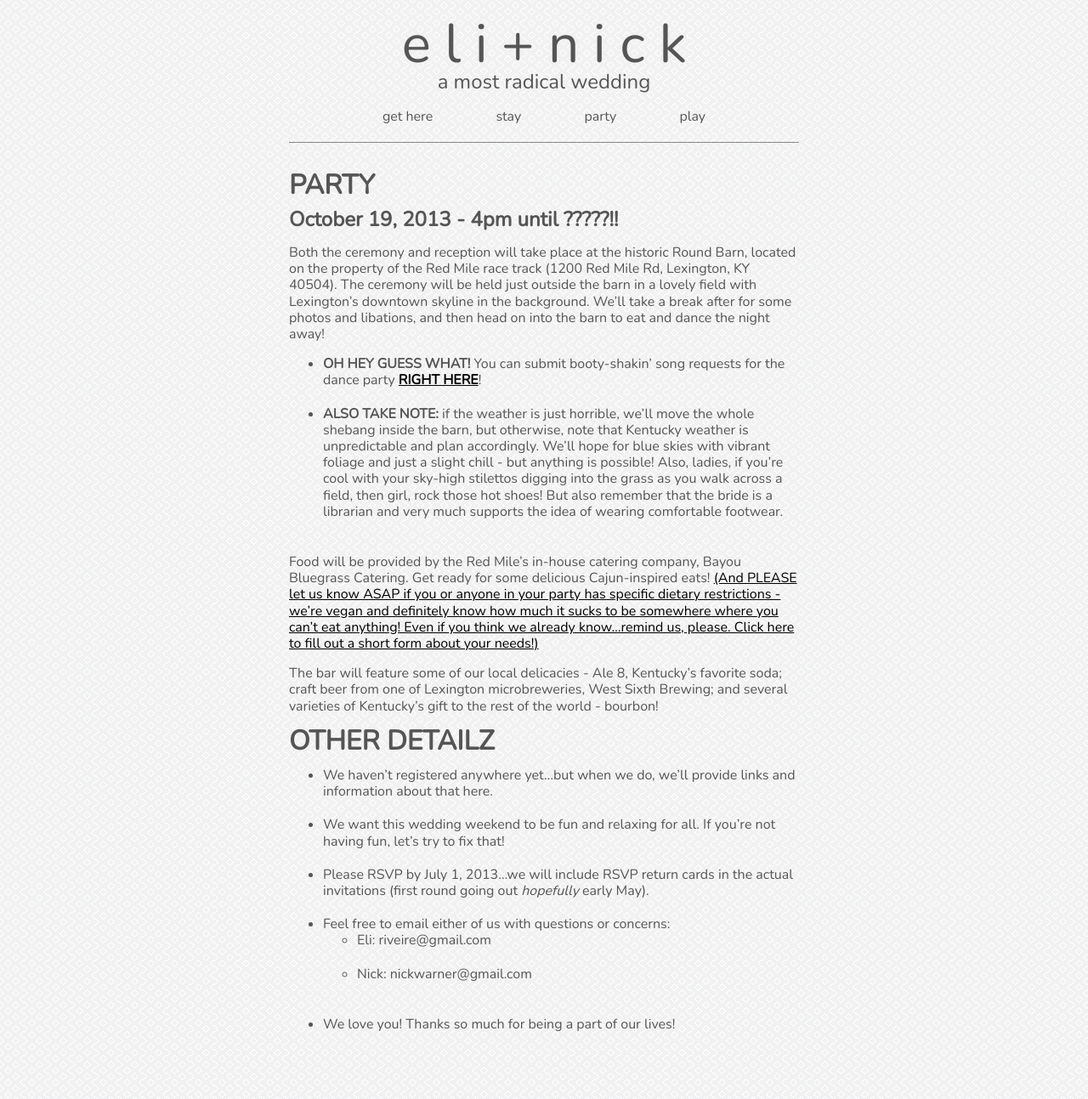
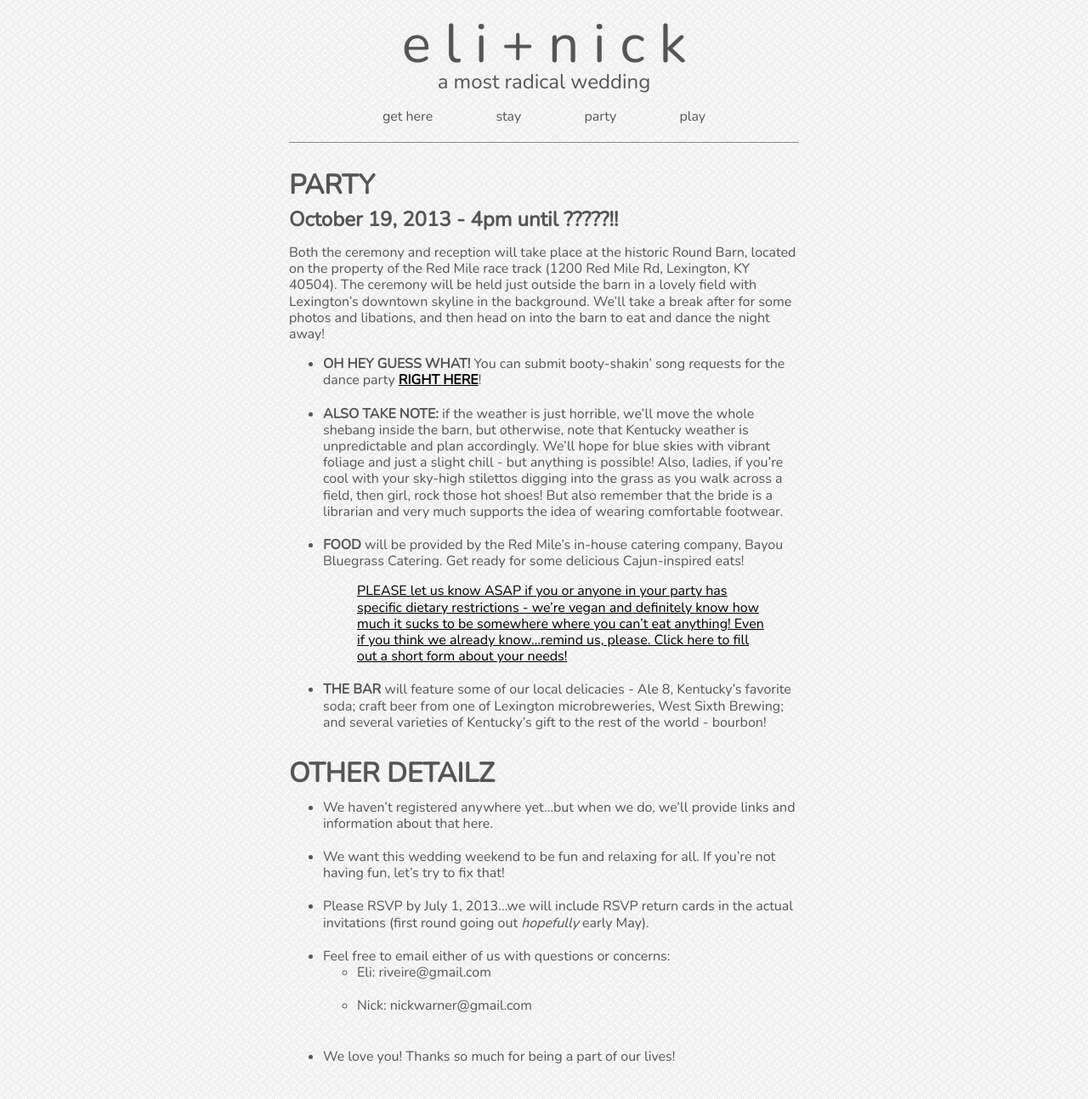
Before and after one commit to nikolaiwarner/eliandnick.com, a Jekyll site: the page built from party.md, in a window 1280 px wide. Shown: the whole page at 85% size. Built offline with Jekyll 4.4.1, drawn with Linux system fonts in a browser that asks for light colours; nearby versions of some CDN libraries; before the commit the page ends 1255 px from its top, so only the background shows below that.

Commit message:
Update party.md

```diff
--- a/party.md
+++ b/party.md
@@ -12,10 +12,12 @@
 * __OH HEY GUESS WHAT!__ You can submit booty-shakin' song requests for the dance party [__RIGHT HERE__](https://docs.google.com/forms/d/1gRWS1Tq05aKgqhNKMSdVZyEexFCqHIZ7Ep4yYwHhsSc/viewform)!
 * __ALSO TAKE NOTE:__ if the weather is just horrible, we’ll move the whole shebang inside the barn, but otherwise, note that Kentucky weather is unpredictable and plan accordingly. We’ll hope for blue skies with vibrant foliage and just a slight chill - but anything is possible! Also, ladies, if you’re cool with your sky-high stilettos digging into the grass as you walk across a field, then girl, rock those hot shoes! But also remember that the bride is a librarian and very much supports the idea of wearing comfortable footwear.
 
+* __FOOD__ will be provided by the Red Mile’s in-house catering company, Bayou Bluegrass Catering. Get ready for some delicious Cajun-inspired eats!
+> [PLEASE let us know ASAP if you or anyone in your party has specific dietary restrictions - we’re vegan and definitely
+> know how much it sucks to be somewhere where you can’t eat anything! Even if you think we already know...remind us,
+> please. Click here to fill out a short form about your needs!](https://docs.google.com/forms/d/1xijIxX8u_KMS4HHNuonFYEjLrXo4Rp-0Mb_KqjEbHfY/viewform)
 
-Food will be provided by the Red Mile’s in-house catering company, Bayou Bluegrass Catering. Get ready for some delicious Cajun-inspired eats! [(And PLEASE let us know ASAP if you or anyone in your party has specific dietary restrictions - we’re vegan and definitely know how much it sucks to be somewhere where you can’t eat anything! Even if you think we already know...remind us, please. Click here to fill out a short form about your needs!)](https://docs.google.com/forms/d/1xijIxX8u_KMS4HHNuonFYEjLrXo4Rp-0Mb_KqjEbHfY/viewform)
-
-The bar will feature some of our local delicacies - Ale 8, Kentucky’s favorite soda; craft beer from one of Lexington microbreweries, West Sixth Brewing; and several varieties of Kentucky’s gift to the rest of the world - bourbon!
+* __THE BAR__ will feature some of our local delicacies - Ale 8, Kentucky’s favorite soda; craft beer from one of Lexington microbreweries, West Sixth Brewing; and several varieties of Kentucky’s gift to the rest of the world - bourbon!
 
 
 # OTHER DETAILZ
```
